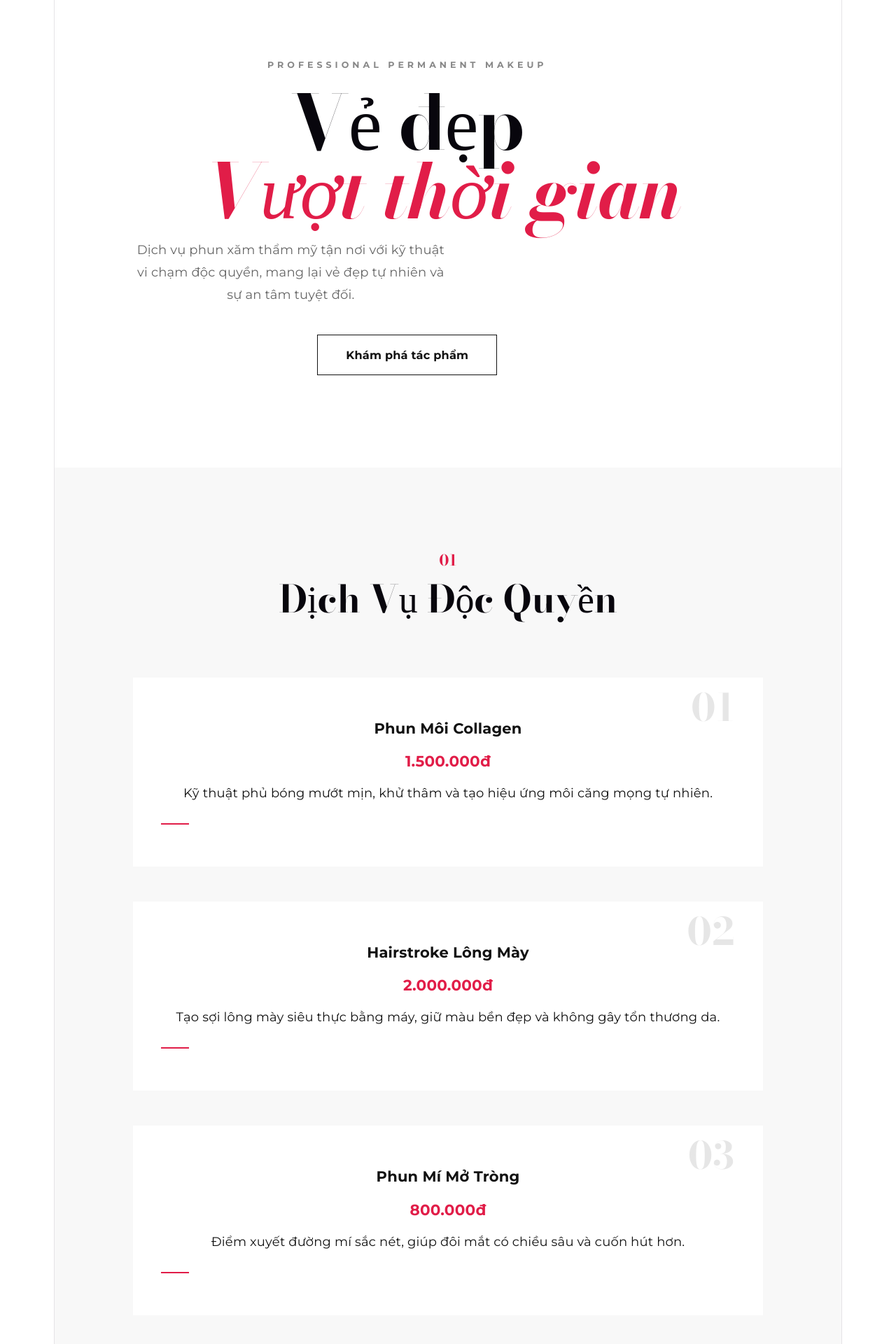
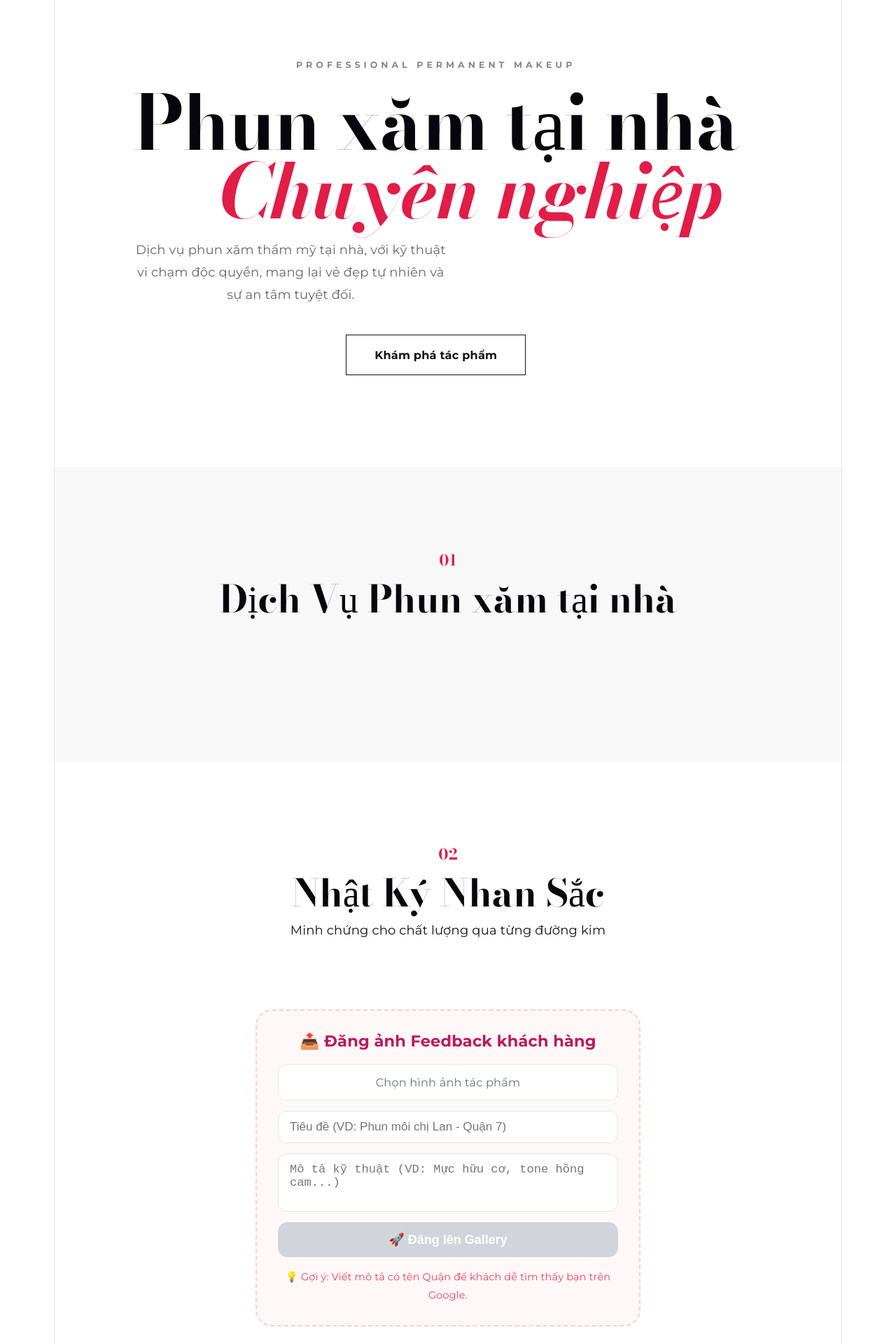
Before and after one commit to HieuLV03/thammyvienlihi, a React (Vite) app: page / in a window 1280 px wide. Shown: the part 160-2080 px from the top of the page at 70% size. Built offline with nearby package versions, Linux system fonts and the light colour scheme.

Commit message:
update seo

```diff
--- a/src/Components/Home/Home.jsx
+++ b/src/Components/Home/Home.jsx
@@ -30,10 +30,10 @@ const Home = () => {
         <div className="hero-content">
           <p className="hero-tagline">Professional Permanent Makeup</p>
           <h1 className="hero-headline">
-            Vẻ đẹp <br /> <span>Vượt thời gian</span>
+            Phun xăm tại nhà <br /> <span>Chuyên nghiệp</span>
           </h1>
           <p className="hero-subtext">
-            Dịch vụ phun xăm thẩm mỹ tận nơi với kỹ thuật vi chạm độc quyền,
+            Dịch vụ phun xăm thẩm mỹ tại nhà, với kỹ thuật vi chạm độc quyền,
             mang lại vẻ đẹp tự nhiên và sự an tâm tuyệt đối.
           </p>
           <div className="hero-actions">
@@ -49,29 +49,9 @@ const Home = () => {
       <section id="services" className="services-grid-section">
         <div className="section-header">
           <span className="section-number">01</span>
-          <h2 className="section-title">Dịch Vụ Độc Quyền</h2>
+          <h2 className="section-title">Dịch Vụ Phun xăm tại nhà</h2>
         </div>
 
-        <div className="services-container">
-          <ServiceCard
-            num="01"
-            title="Phun Môi Collagen"
-            price="1.500.000đ"
-            desc="Kỹ thuật phủ bóng mướt mịn, khử thâm và tạo hiệu ứng môi căng mọng tự nhiên."
-          />
-          <ServiceCard
-            num="02"
-            title="Hairstroke Lông Mày"
-            price="2.000.000đ"
-            desc="Tạo sợi lông mày siêu thực bằng máy, giữ màu bền đẹp và không gây tổn thương da."
-          />
-          <ServiceCard
-            num="03"
-            title="Phun Mí Mở Tròng"
-            price="800.000đ"
-            desc="Điểm xuyết đường mí sắc nét, giúp đôi mắt có chiều sâu và cuốn hút hơn."
-          />
-        </div>
       </section>
 
       {/* 4. GALLERY - KHÔNG GIAN TRIỂN LÃM */}
@@ -96,7 +76,7 @@ const Home = () => {
         <div className="footer-content">
           <div className="footer-brand">LIHI BEAUTY</div>
           <div className="footer-info">
-            <p>📍 Phục vụ tận nơi tại Khu vực TPHCM và các khu vực lân cận</p>
+            <p>📍 Chuyên phun xăm tại nhà ở Khu vực TPHCM và các khu vực lân cận</p>
             <p>📞 Tư vấn miễn phí: 0933 720 528</p>
           </div>
           <div className="footer-social">
--- a/src/Components/ImageGallery/ImageGallery.jsx
+++ b/src/Components/ImageGallery/ImageGallery.jsx
@@ -25,7 +25,7 @@ const ImageGallery = ({ images }) => {
             <div className="image-container aspect-[4/5]">
               <img
                 src={img.url}
-                alt={img.title}
+                alt={'img.title} - Phun xăm tại nhà'}
                 loading="lazy"
                 className="main-img"
               />
```
